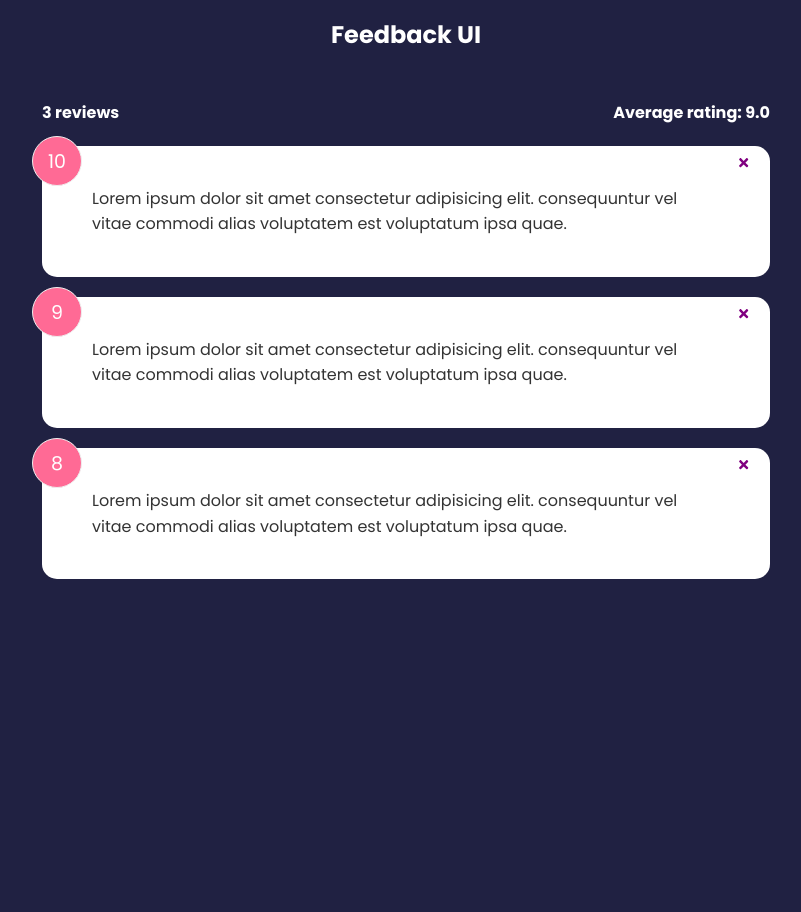
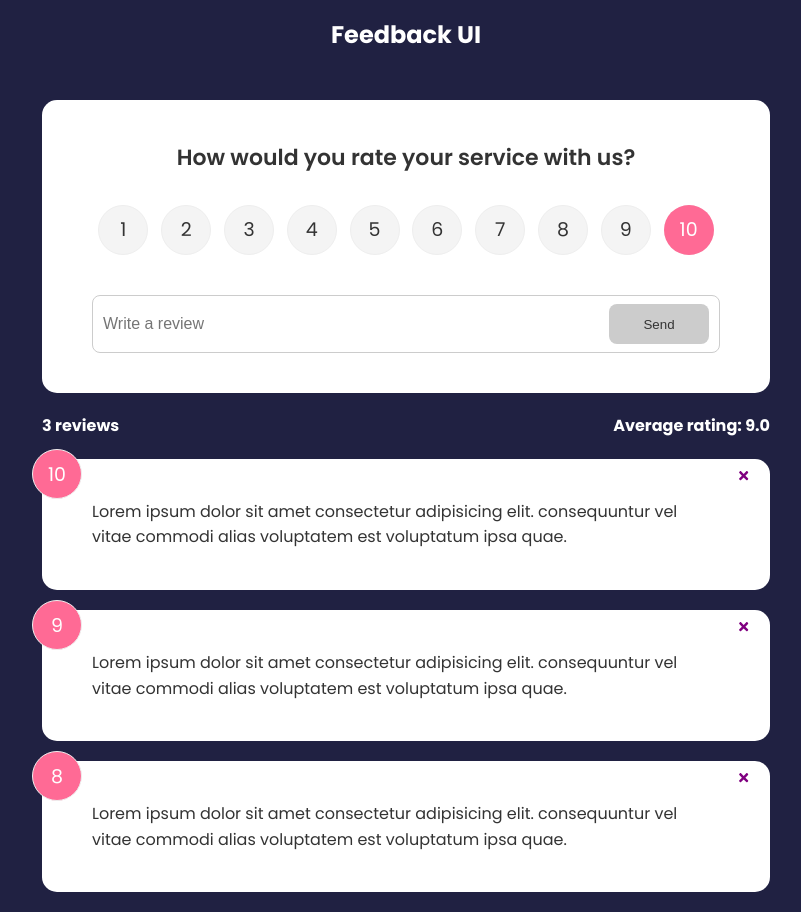
Before and after one commit to PAS240886/React_feedback_app, a React (Create React App) app: page / in a window 1280 px wide. Shown: the whole page, without its empty margins (234-1035 px from the left). Before the commit the page ends 800 px from the top, so only its background shows below. Built offline with nearby package versions, Linux system fonts and the light colour scheme.

Commit message:
Rating added

```diff
--- a/src/App.js
+++ b/src/App.js
@@ -1,13 +1,22 @@
+import {v4 as uuidv4} from 'uuid'
 import { useState } from 'react'
 import Header from './components/Header'
 import FeedbackList from './components/FeedbackList'
 import FeedbackData from './data/FeedbackData'
 import FeedbackStats from './components/FeedbackStats'
+import FeedbackForm from './components/FeedbackForm'
 
 
 
 function App () {
     const  [feedback, setFeedback] = useState (FeedbackData);
+
+
+    const addFeedback = (newFeedback) => {
+        newFeedback.id = uuidv4()
+        setFeedback([newFeedback, ...feedback])
+    }
+
     const deleteFeedback = (id) => {
         if(window.confirm('Are you sure you want to delete?')) {
             setFeedback(feedback.filter((item) => item.id !== id))
@@ -18,6 +27,7 @@
         <>
             <Header />
             <div className="container">
+                <FeedbackForm handleAdd={addFeedback} />
                 <FeedbackStats feedback={feedback}/>
                 <FeedbackList feedback={feedback} handleDelete={deleteFeedback} />
             </div>
--- /dev/null
+++ b/src/components/FeedbackForm.jsx
@@ -0,0 +1,51 @@
+import Card from "./shared/Card";
+import { useState } from "react";
+import Button from "./shared/Button";
+import RatingSelect from "./RatingSelect";
+
+function FeedbackForm ({handleAdd}) {
+    const [text, setText] = useState('')
+    const [btnDisabled, setBtnDisabled] = useState(true)
+    const [message, setMessage] = useState('')
+    const [rating, setRating] = useState(10)
+    const handleTextChange = (e) => {
+        if(text === '') {
+            setBtnDisabled (true)
+            setMessage (null)
+        } else if (text !== '' && text.trim().length <= 10) {
+            setMessage('Text must be at least 10 characters')
+            setBtnDisabled(true)
+        } else {
+            setBtnDisabled(false)
+            setMessage(null)
+        }
+        setText(e.target.value)
+    }
+    const handleSubmit = (e)=> {
+        e.preventDefault()
+        if (text.trim().length > 10) {
+            const newFeedback = {
+                text: text,
+                rating: rating
+            }
+            handleAdd(newFeedback)
+            setText('')
+        }
+    }
+
+    return (
+        <Card>
+            <form onSubmit={handleSubmit}>
+                <h2> How would you rate your service with us?</h2>
+                <RatingSelect select={(rating)=>setRating(rating)} />
+                <div className="input-group">
+                    <input onChange={handleTextChange} type='text' placeholder='Write a review' value={text}></input>
+                    <Button type='submit' isDisabled={btnDisabled }>Send</Button>
+                </div>
+                {message && <div className="message">{message}</div>}
+            </form>
+        </Card>
+    )
+}
+
+export default FeedbackForm
--- a/src/components/FeedbackList.jsx
+++ b/src/components/FeedbackList.jsx
@@ -6,6 +6,7 @@
     }
     return (
         <div className="feedback-list">
+
             {feedback.map((item)=>(
                 <FeedbackItem key={item.id} item={item} handleDelete={handleDelete}/>
             ))}
--- /dev/null
+++ b/src/components/RatingSelect.jsx
@@ -0,0 +1,28 @@
+import { useState } from "react"
+
+function RatingSelect ({select}) {
+    const [selected, setSelected] = useState(10)
+    const handleChange = (e) => {
+        setSelected(+e.currentTarget.value)
+        select(+e.currentTarget.value)
+    }
+    return (
+        <ul className='rating'>
+        {Array.from({ length: 10 }, (_, i) => (
+            <li key={`rating-${i + 1}`}>
+            <input
+                type='radio'
+                id={`num${i + 1}`}
+                name='rating'
+                value={i + 1}
+                onChange={handleChange}
+                checked={selected === i + 1}
+            />
+            <label htmlFor={`num${i + 1}`}>{i + 1}</label>
+            </li>
+        ))}
+        </ul>
+    )
+}
+
+export default RatingSelect
--- /dev/null
+++ b/src/components/shared/Button.jsx
@@ -0,0 +1,24 @@
+import PropTypes from 'prop-types'
+
+function Button ({children, version, type, isDisabled}) {
+    return (
+        <button type={type} disabled={isDisabled} className={`btn btn-${version}`}>
+            {children}
+        </button>
+    )
+}
+
+Button.defaultProps = {
+    type: 'button',
+    isDisabled: false,
+    version: 'primary'
+}
+
+Button.propTypes = {
+    children: PropTypes.node.isRequired,
+    version: PropTypes.string,
+    type: PropTypes.string,
+    isDisabled: PropTypes.bool,
+}
+
+export default Button
```
